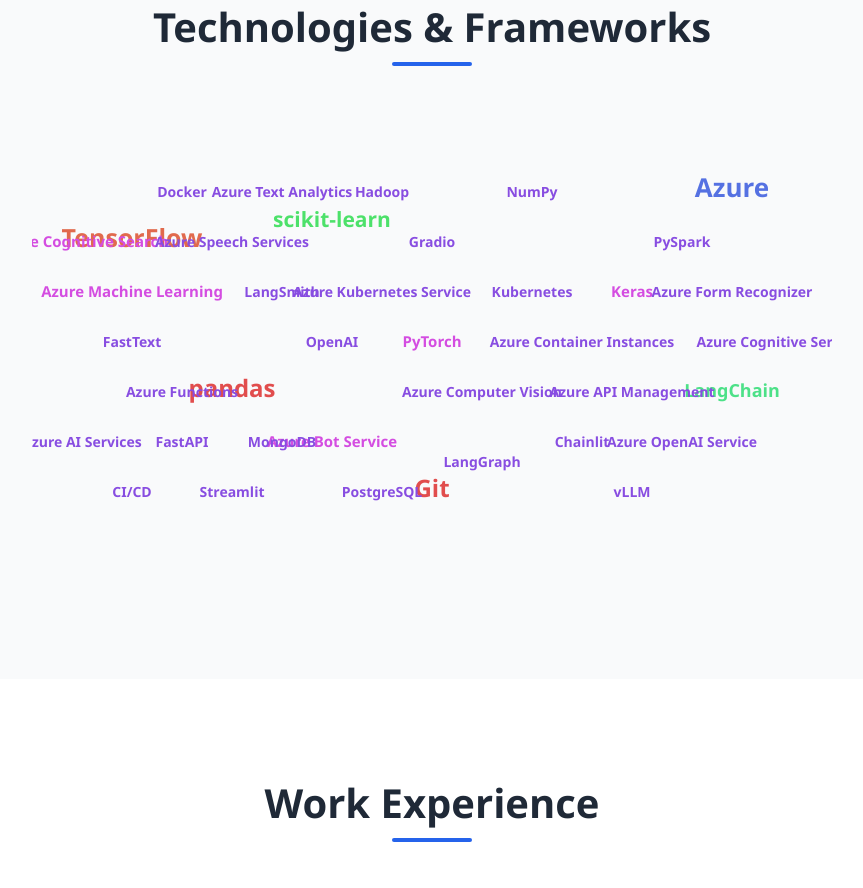
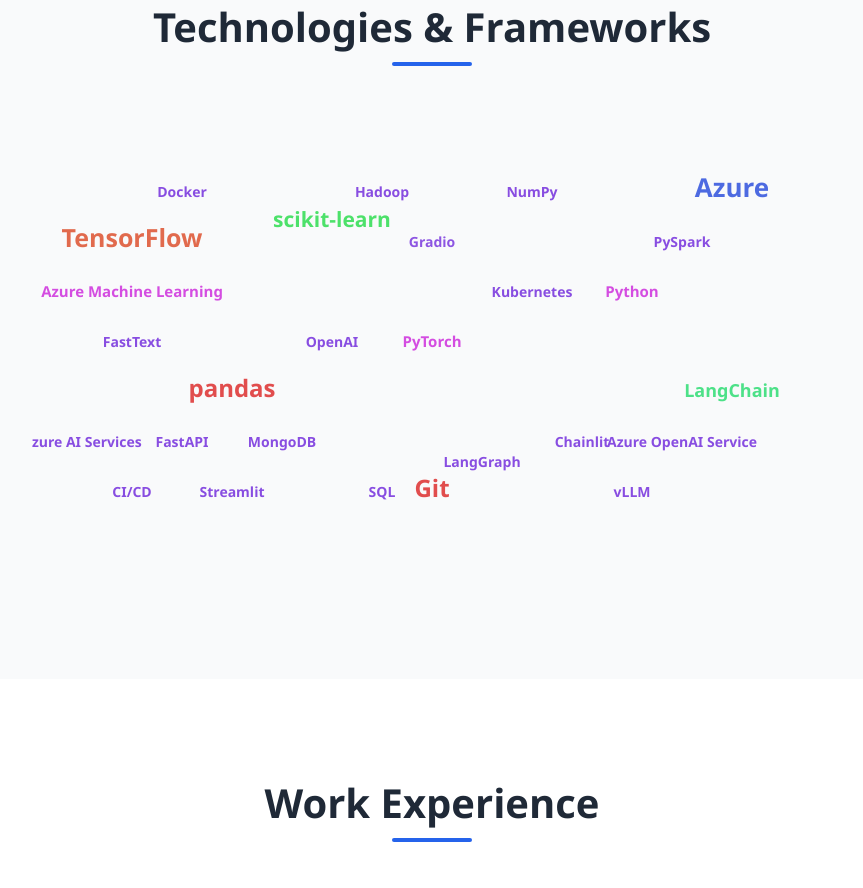
Before and after one commit to TheJabbar/thejabbar.github.io, a plain HTML site: page index.html in a window 1280 px wide. Shown: the part 2173-3061 px from the top of the page, without its empty margins (208-1071 px from the left). Drawn offline with nearby package versions, Linux system fonts and the light colour scheme.

Commit message:
Remove not relevant wordcloud items

```diff
--- a/index.html
+++ b/index.html
@@ -121,13 +121,12 @@
                 <svg id="tagi" x="0px" y="0px" width="800px" height="400px" viewBox="0 0 800 400" class="svg-wordcloud">
                     <text transform="matrix(1 0 0 1 400 200)" class="st17 st0 tech-text">PyTorch</text>
                     <text transform="matrix(1 0 0 1 100 100)" class="st17 st20 tech-text">TensorFlow</text>
-                    <text transform="matrix(1 0 0 1 600 150)" class="st17 st8 tech-text">Keras</text>
+                    <text transform="matrix(1 0 0 1 600 150)" class="st17 st8 tech-text">Python</text>
                     <text transform="matrix(1 0 0 1 300 80)" class="st5 st17 st22 tech-text">scikit-learn</text>
                     <text transform="matrix(1 0 0 1 200 250)" class="st17 st29 tech-text">pandas</text>
                     <text transform="matrix(1 0 0 1 500 50)" class="st5 st28 st6 tech-text">NumPy</text>
                     <text transform="matrix(1 0 0 1 150 300)" class="st5 st28 st18 tech-text">FastAPI</text>
                     <text transform="matrix(1 0 0 1 700 250)" class="st5 st28 st30 tech-text">LangChain</text>
-                    <text transform="matrix(1 0 0 1 250 150)" class="st5 st28 st14 tech-text">LangSmith</text>
                     <text transform="matrix(1 0 0 1 450 320)" class="st5 st28 st25 tech-text">LangGraph</text>
                     <text transform="matrix(1 0 0 1 350 50)" class="st5 st28 st27 tech-text">Hadoop</text>
                     <text transform="matrix(1 0 0 1 650 100)" class="st5 st28 st1 tech-text">PySpark</text>
@@ -140,24 +139,13 @@
                     <text transform="matrix(1 0 0 1 150 50)" class="st5 st28 st3 tech-text">Docker</text>
                     <text transform="matrix(1 0 0 1 700 50)" class="st5 st17 st31 tech-text">Azure</text>
                     <text transform="matrix(1 0 0 1 50 300)" class="st5 st28 st11 tech-text">Azure AI Services</text>
-                    <text transform="matrix(1 0 0 1 750 200)" class="st5 st28 st13 tech-text">Azure Cognitive Services</text>
                     <text transform="matrix(1 0 0 1 100 150)" class="st5 st17 st4 tech-text">Azure Machine Learning</text>
                     <text transform="matrix(1 0 0 1 650 300)" class="st5 st28 st15 tech-text">Azure OpenAI Service</text>
-                    <text transform="matrix(1 0 0 1 300 300)" class="st17 st2 tech-text">Azure Bot Service</text>
-                    <text transform="matrix(1 0 0 1 50 100)" class="st17 st9 tech-text">Azure Cognitive Search</text>
-                    <text transform="matrix(1 0 0 1 700 150)" class="st5 st28 st23 tech-text">Azure Form Recognizer</text>
-                    <text transform="matrix(1 0 0 1 250 50)" class="st5 st28 st12 tech-text">Azure Text Analytics</text>
-                    <text transform="matrix(1 0 0 1 450 250)" class="st5 st28 st10 tech-text">Azure Computer Vision</text>
-                    <text transform="matrix(1 0 0 1 200 100)" class="st5 st28 st7 tech-text">Azure Speech Services</text>
-                    <text transform="matrix(1 0 0 1 550 200)" class="st5 st28 st28 tech-text">Azure Container Instances</text>
-                    <text transform="matrix(1 0 0 1 350 150)" class="st5 st28 st2 tech-text">Azure Kubernetes Service</text>
-                    <text transform="matrix(1 0 0 1 150 250)" class="st5 st28 st17 tech-text">Azure Functions</text>
-                    <text transform="matrix(1 0 0 1 600 250)" class="st5 st28 st5 tech-text">Azure API Management</text>
                     <text transform="matrix(1 0 0 1 400 350)" class="st5 st28 st29 tech-text">Git</text>
                     <text transform="matrix(1 0 0 1 100 350)" class="st5 st28 st22 tech-text">CI/CD</text>
                     <text transform="matrix(1 0 0 1 500 150)" class="st5 st28 st4 tech-text">Kubernetes</text>
                     <text transform="matrix(1 0 0 1 250 300)" class="st5 st28 st8 tech-text">MongoDB</text>
-                    <text transform="matrix(1 0 0 1 350 350)" class="st5 st28 st6 tech-text">PostgreSQL</text>
+                    <text transform="matrix(1 0 0 1 350 350)" class="st5 st28 st6 tech-text">SQL</text>
                 </svg>
             </div>
         </div>
```
